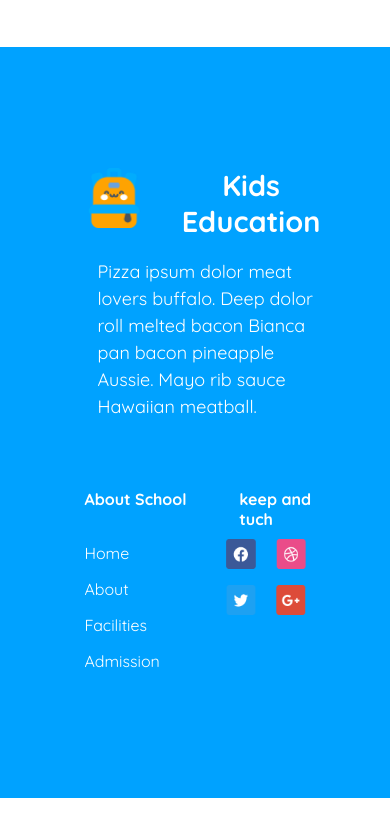
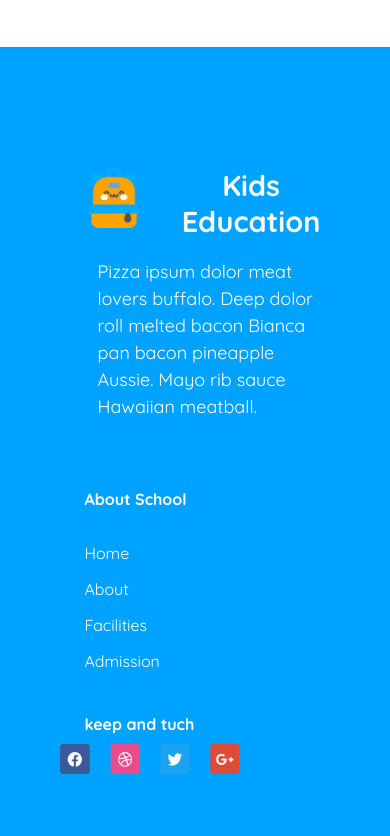
Before and after one commit to Liyanroy12/kits-website, a plain HTML site: page index.html in a window 390 px wide. Shown: the part 6302-7138 px from the top of the page. Before the commit the page ends 7100 px from the top, so only its background shows below. Drawn offline with Linux system fonts and the light colour scheme.

Commit message:
final code done

```diff
--- a/style.css
+++ b/style.css
@@ -501,9 +501,9 @@ body {
     align-items: center;
   }
   .social-icons{
-    display: grid;
-    grid-template-columns: repeat(2, 1fr);
+    flex-direction: row;
     margin-right: 50%;
+
   }
   .footer {
     width: 75%;
@@ -529,6 +529,7 @@ body {
   .footer-flex-links{
     width: 100%;
     display: flex;
+    flex-direction: column;
     margin-top: 20%;
     justify-content: space-between;
   }
```
